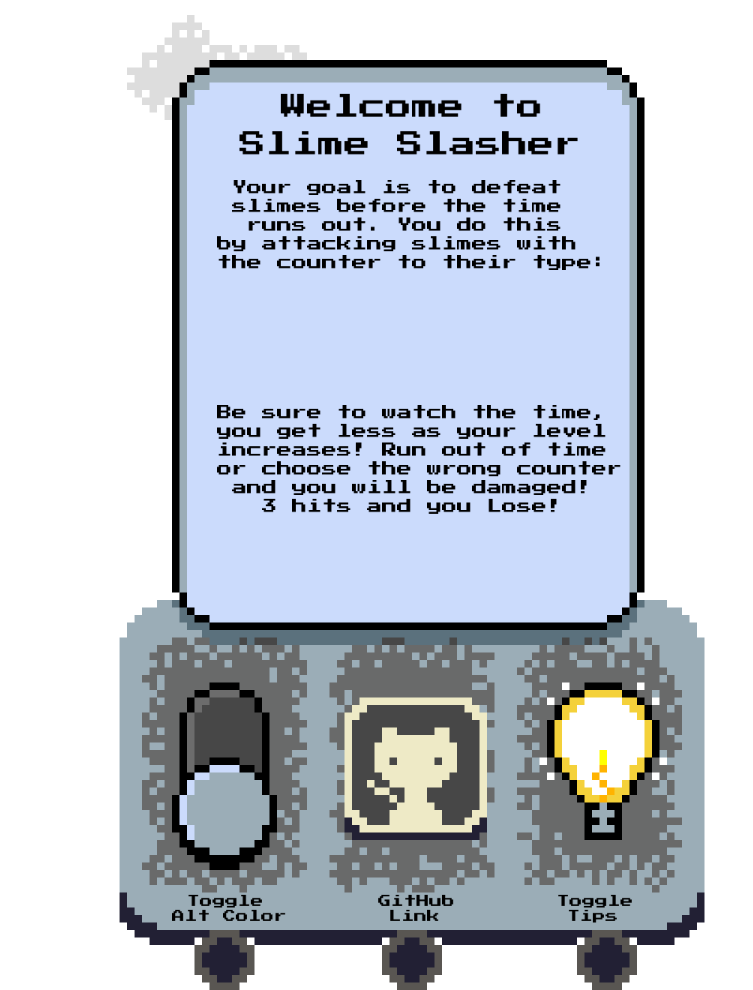
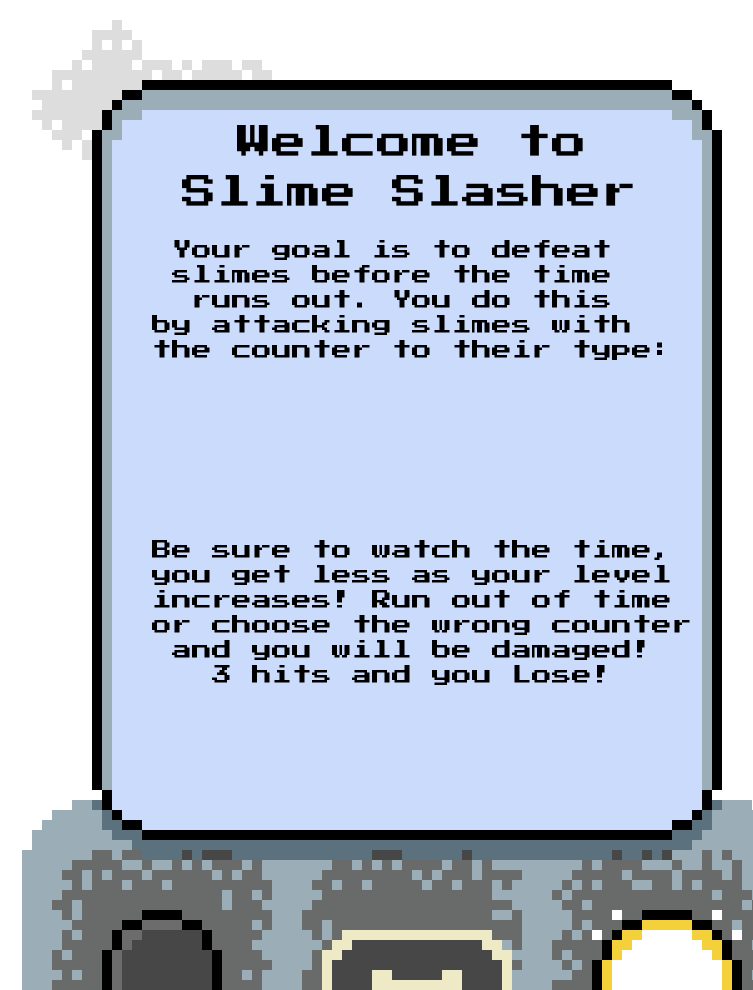
Before and after one commit to RobertT122/slime-slasher, a website built with webpack: page index.html in a window 1280 px wide. Shown: the top 990 px of the page, without its empty margins (228-981 px from the left). Built offline with Linux system fonts and the light colour scheme.

Commit message:
Fix aspect ratio on mobile

```diff
--- a/src/index.scss
+++ b/src/index.scss
@@ -1,17 +1,10 @@
 @import url("styles/reset.scss");
 @import url('https://fonts.googleapis.com/css2?family=Press+Start+2P&display=swap');
 
-@media screen and (max-height: 1080px){
-  #canvas1 {
-    max-width: 600px;
-    width: 100%;
-  }
-}
-@media screen and (min-height: 1080px){
-  #canvas1 {
+
+#canvas1 {
     max-width: 800px;
     width: 100%;
-  }
 }
 
 #game-box{
```
Also changed, not shown: dist/main.css, dist/main.js.
